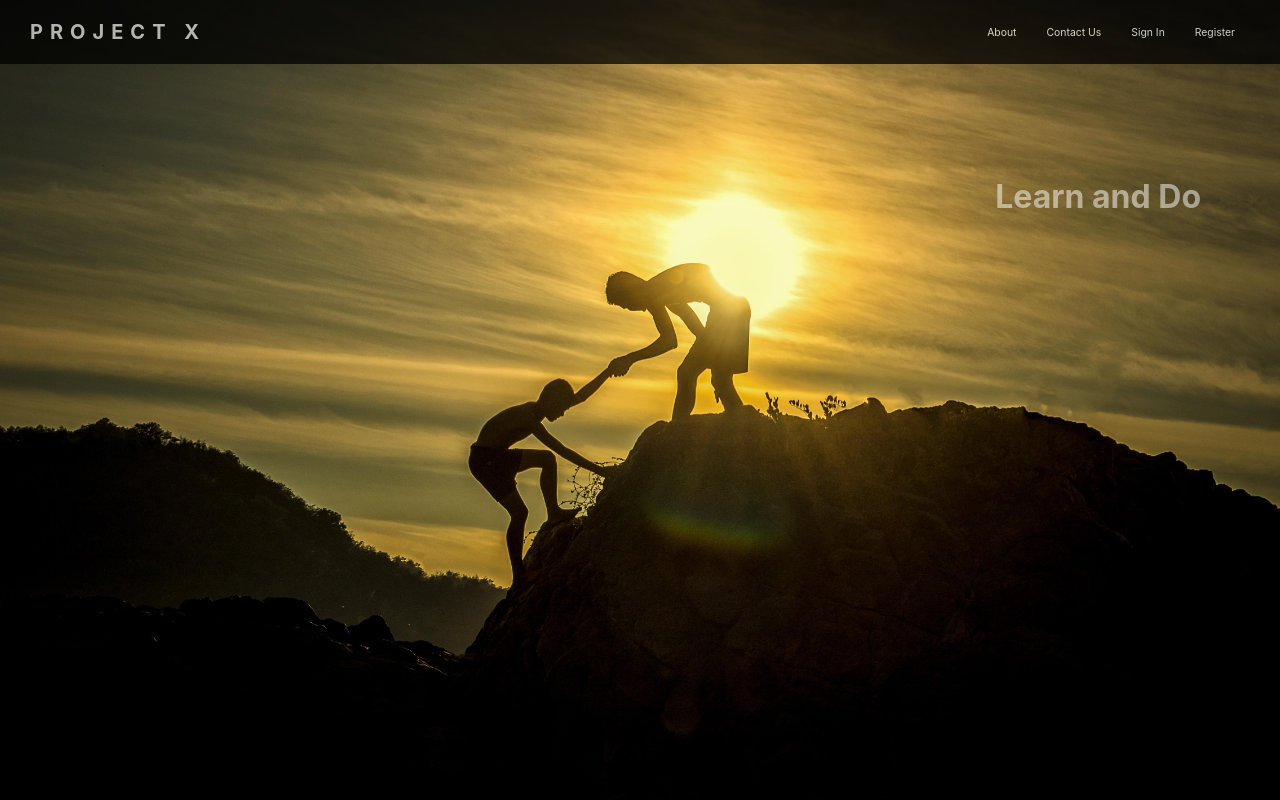
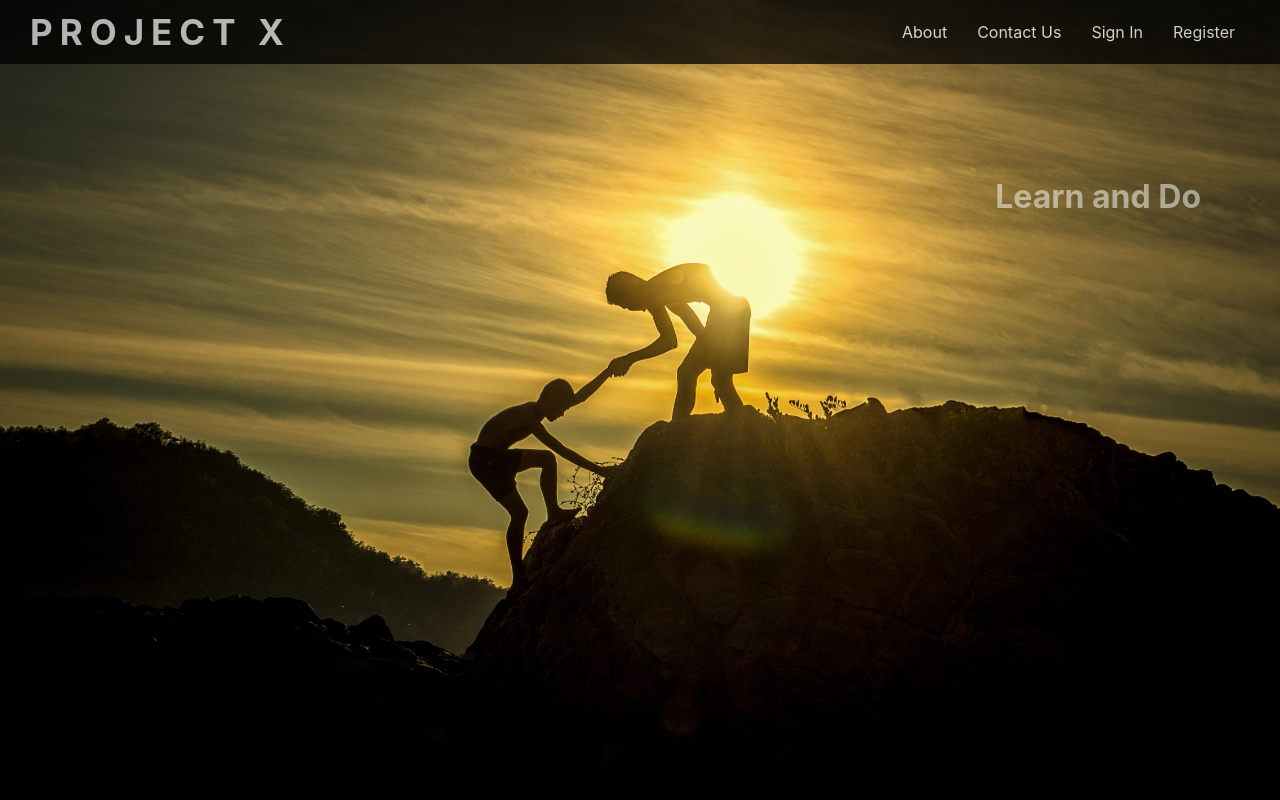
Before and after one commit to abhijan1234/ProjectX-React, a React (Create React App) app: page / in a window 1280 px wide. Shown: the top 800 px of the page. Built offline with nearby package versions, Linux system fonts and the light colour scheme.

Commit message:
style fix

```diff
--- a/src/Layouts/NavbarControl.scss
+++ b/src/Layouts/NavbarControl.scss
@@ -16,7 +16,7 @@
     color: rgb(226, 226, 226);
     text-transform: uppercase;
     letter-spacing: 7px;
-    font-size: 20px;
+    font-size: 35px;
     display: block;
 }
 
@@ -31,7 +31,7 @@
 }
 
 .navbar_link{
-    font-size: .65rem;
+    font-size: 1rem;
     text-decoration: underline 0.15em rgba(0, 0, 0, 0);
     color: white;
     text-align: center;
```
